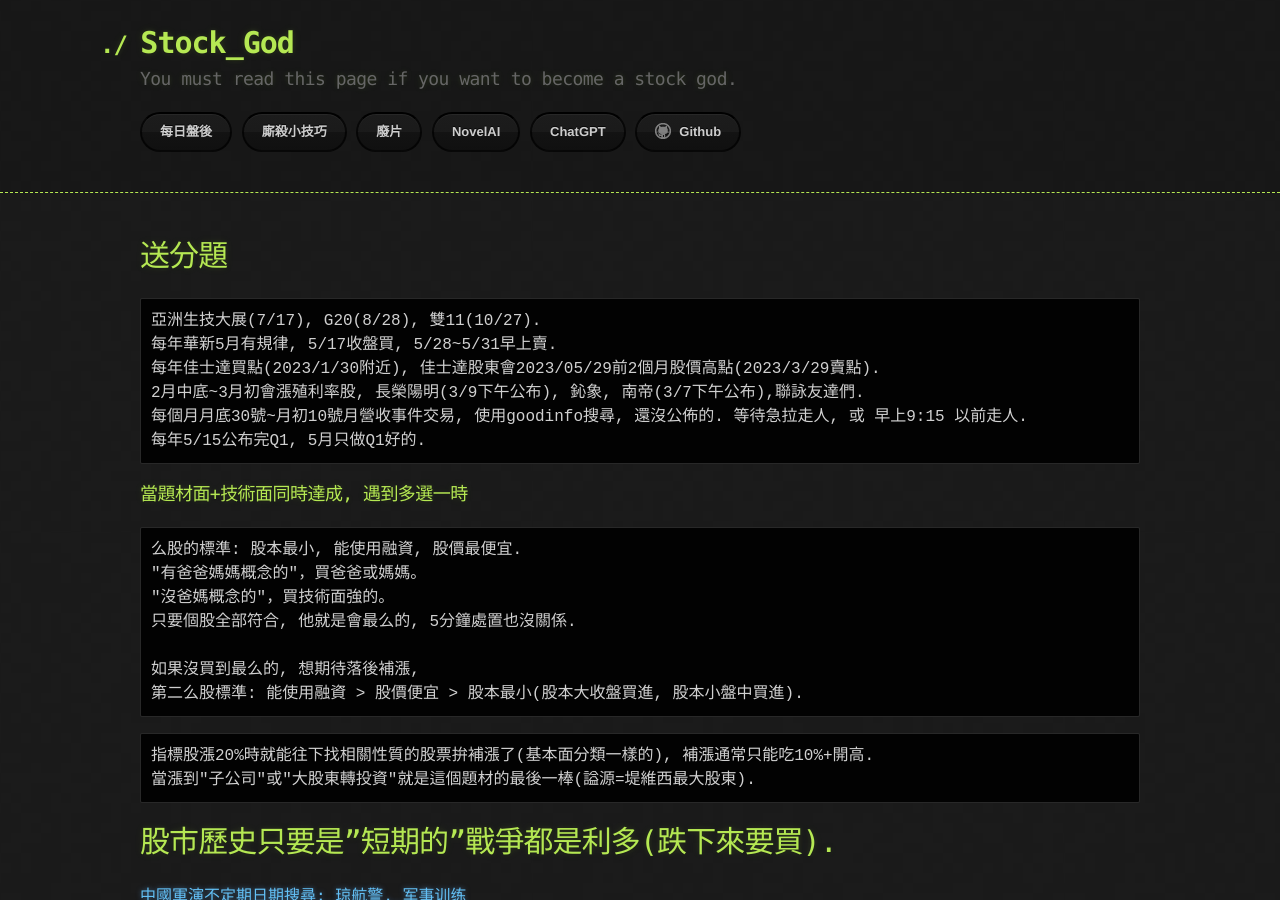
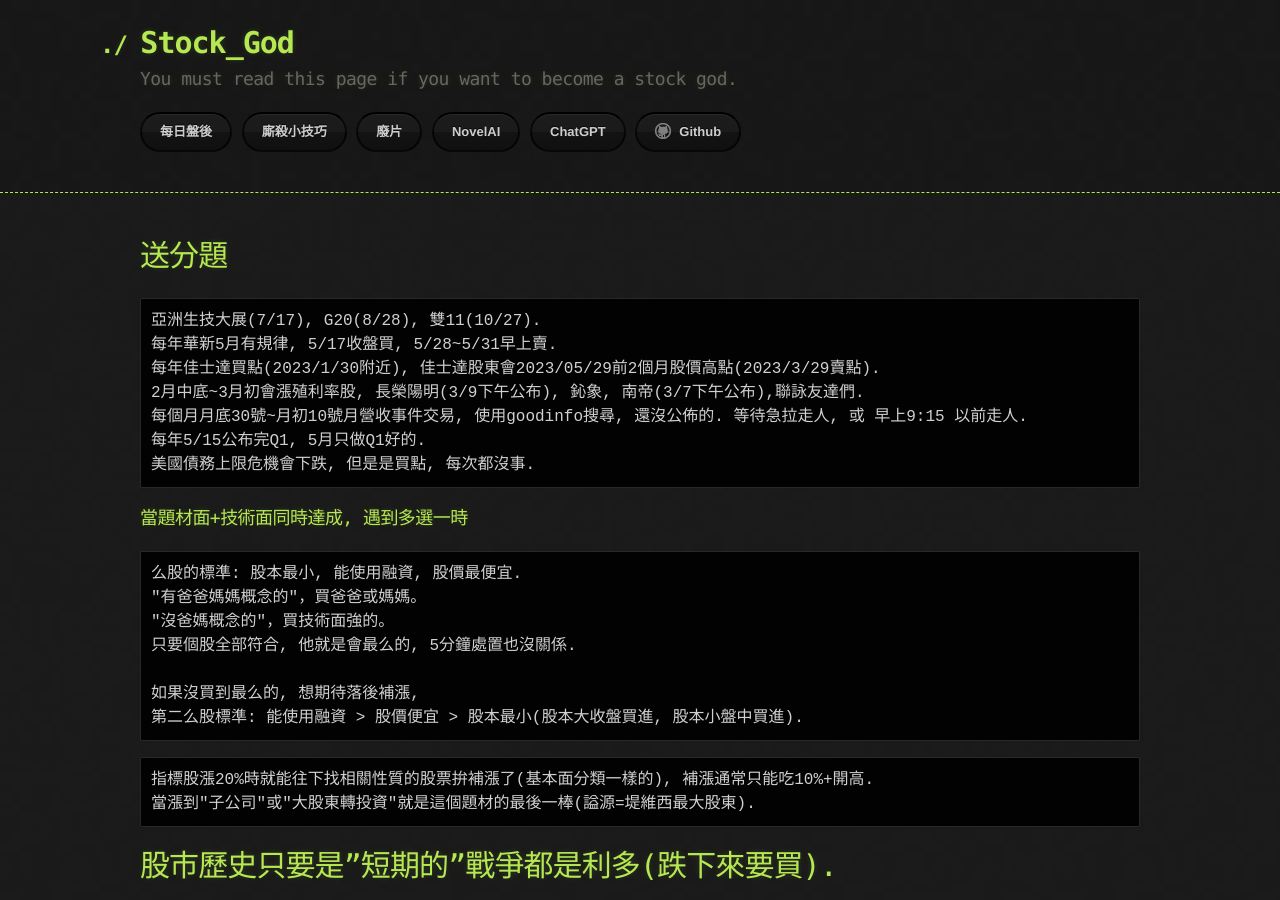
Before and after one commit to lepg5487/Stock_God, a Jekyll site: the page built from experience.md, in a window 1280 px wide and 900 px high. Built offline with Jekyll 4.4.1, drawn with Linux system fonts in a browser that asks for light colours; our own code applies the rules of GitHub Pages for plain Markdown files.

Commit message:
Update experience.md

````diff
--- a/experience.md
+++ b/experience.md
@@ -10,6 +10,7 @@ layout: testlayouts
 2月中底~3月初會漲殖利率股, 長榮陽明(3/9下午公布), 鈊象, 南帝(3/7下午公布),聯詠友達們.
 每個月月底30號~月初10號月營收事件交易, 使用goodinfo搜尋, 還沒公佈的. 等待急拉走人, 或 早上9:15 以前走人.
 每年5/15公布完Q1, 5月只做Q1好的.
+美國債務上限危機會下跌, 但是是買點, 每次都沒事.
 ```
 ### 當題材面+技術面同時達成, 遇到多選一時
 ```
````
